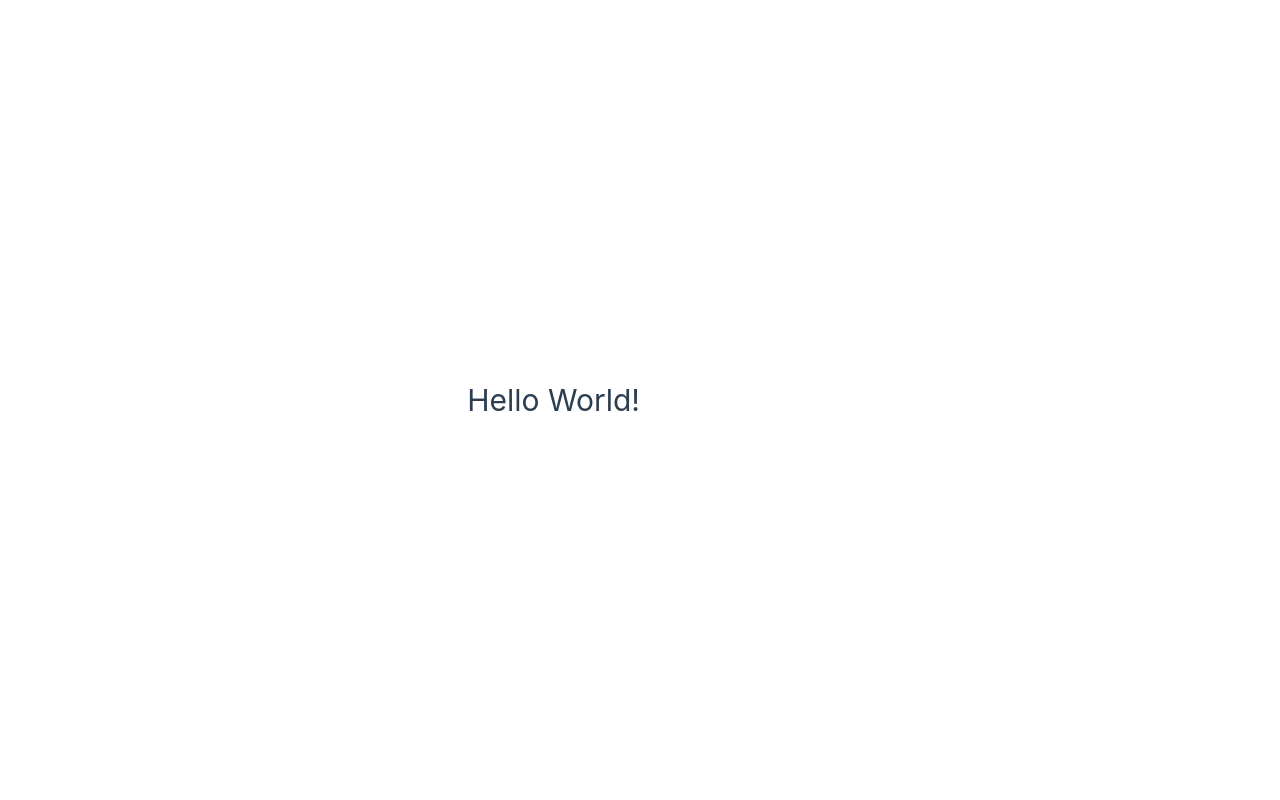
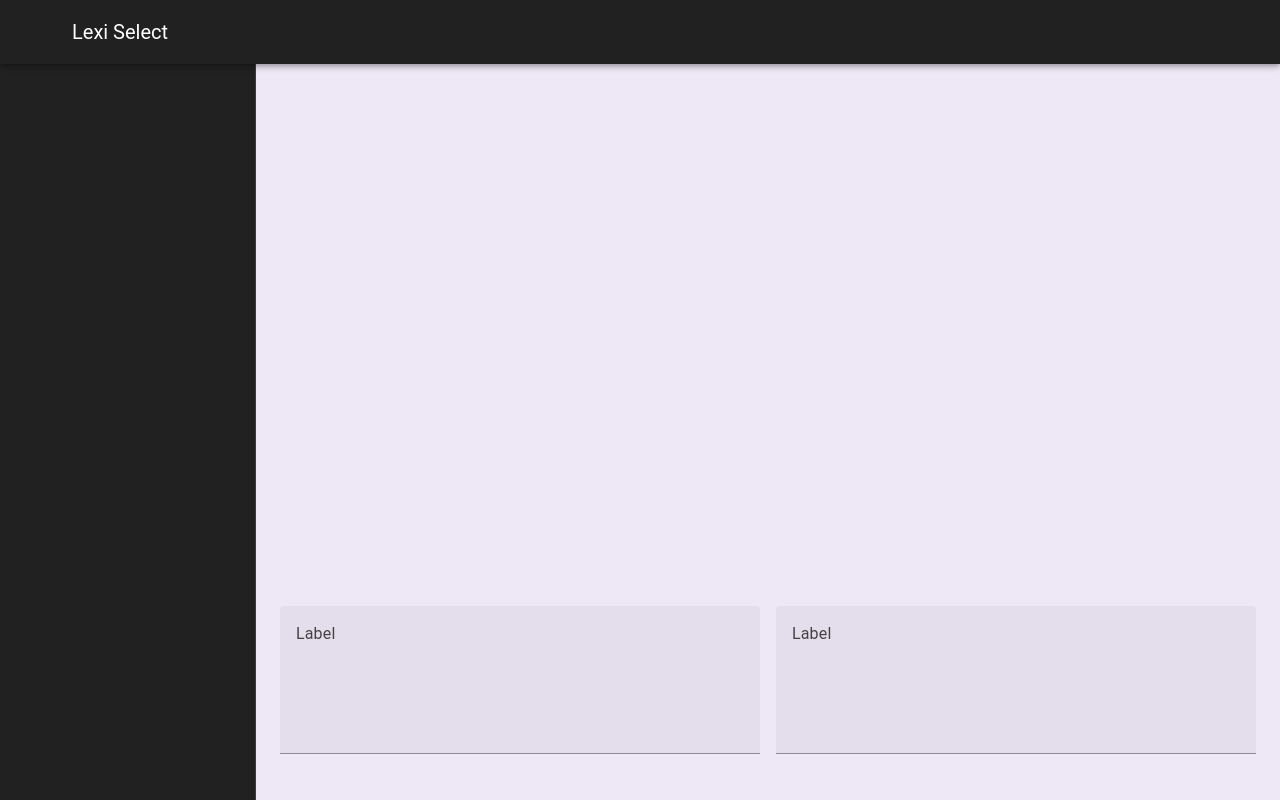
Before and after one commit to dhibbin/LexiSelect, a Vue app: page / in a window 1280 px wide. Built offline with nearby package versions, Linux system fonts and the light colour scheme.

Commit message:
Veutify growing pains

```diff
--- a/package.json
+++ b/package.json
@@ -13,7 +13,8 @@
     "lint": "eslint . --ext .vue,.js,.jsx,.cjs,.mjs,.ts,.tsx,.cts,.mts --fix --ignore-path .gitignore"
   },
   "dependencies": {
-    "vue": "^3.4.29"
+    "vue": "^3.4.29",
+    "vuetify": "^3.6.11"
   },
   "devDependencies": {
     "@rushstack/eslint-patch": "^1.8.0",
--- a/src/App.vue
+++ b/src/App.vue
@@ -1,37 +1,32 @@
-<script setup lang="ts">
-</script>
+<template>
+  <v-app id="inspire">
+    <v-app-bar app>
+      <v-app-bar-nav-icon @click="drawer = !drawer"></v-app-bar-nav-icon>
+      <v-app-bar-title>Lexi Select</v-app-bar-title>
+    </v-app-bar>
 
-<template>
-    <div>
-      <h1>Hello World!</h1>
-    </div>
+    <v-navigation-drawer v-model="drawer" app>
+      <!--  -->
+    </v-navigation-drawer>
+
+    <v-main>
+      <v-container fluid class="bg-deep-purple-lighten-5 ma-0 d-flex justify-end align-end fill-height fill-width">
+        <v-row align="end" no-gutters class="pa-0">
+          <v-col cols="6"
+            v-for="n in 2"
+            :key="n"
+          >
+            <v-textarea class="fill-height d-flex flex-column pa-2" label="Label"></v-textarea>
+          </v-col>
+        </v-row>
+      </v-container>
+    </v-main>
+  </v-app>
 </template>
 
-<style scoped>
-header {
-  line-height: 1.5;
-}
 
-.logo {
-  display: block;
-  margin: 0 auto 2rem;
-}
+<script setup lang="ts">
+  import { ref } from 'vue'
 
-@media (min-width: 1024px) {
-  header {
-    display: flex;
-    place-items: center;
-    padding-right: calc(var(--section-gap) / 2);
-  }
-
-  .logo {
-    margin: 0 2rem 0 0;
-  }
-
-  header .wrapper {
-    display: flex;
-    place-items: flex-start;
-    flex-wrap: wrap;
-  }
-}
-</style>
+  const drawer = ref(true)
+</script>
--- a/src/main.ts
+++ b/src/main.ts
@@ -1,6 +1,34 @@
-import './assets/main.css'
+//import './assets/style.css'
+import 'vuetify/dist/vuetify.min.css'
+//import 'prism-theme-vars/base.css'
 
 import { createApp } from 'vue'
+
+// Vuetify
+import 'vuetify/styles'
+import { createVuetify } from 'vuetify'
+import * as components from 'vuetify/components'
+import * as directives from 'vuetify/directives'
+import { md2 } from 'vuetify/blueprints'
+import { aliases, mdi } from 'vuetify/iconsets/mdi'
+
+// Components
 import App from './App.vue'
 
-createApp(App).mount('#app')
+const vuetify = createVuetify({
+  components,
+  directives,
+  theme : {
+    defaultTheme : "dark"
+  },
+  blueprint : md2,
+  icons: {
+    defaultSet: 'mdi',
+    aliases,
+    sets: {
+      mdi,
+    },
+  }
+})
+
+createApp(App).use(vuetify).mount('#app')
```
Also changed, not shown: 2 other files (tests, documents, lock files or other folders).
